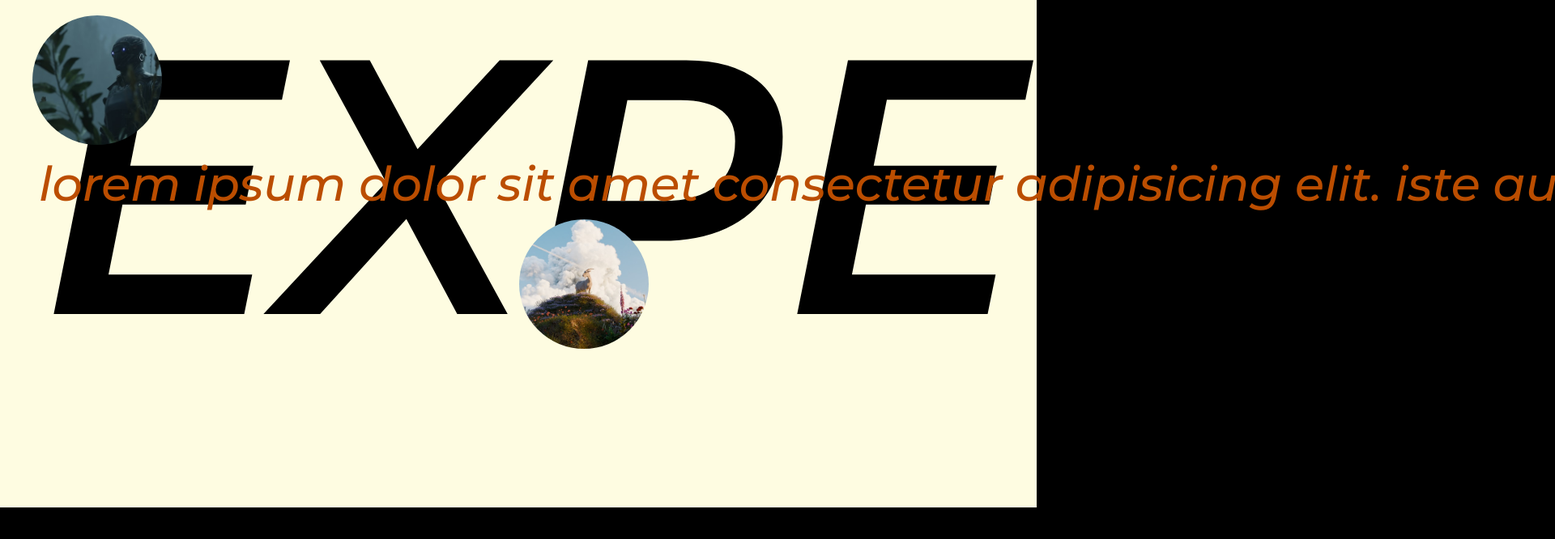
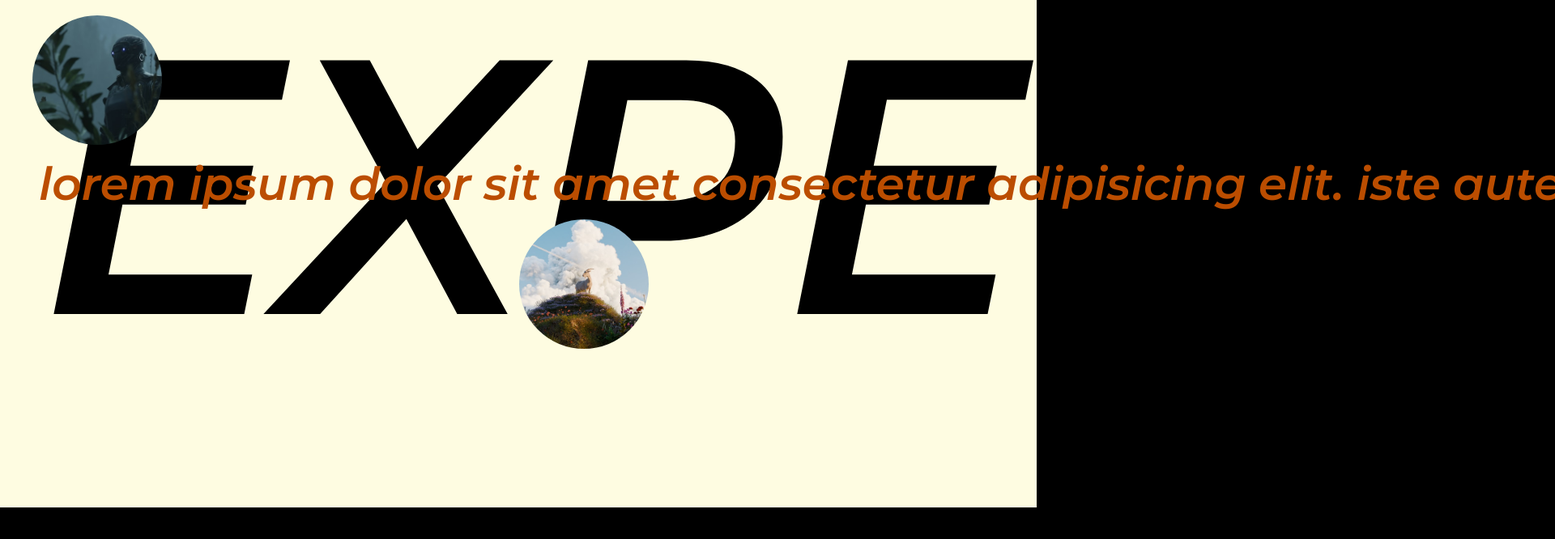
Before and after one commit to theharshdev/gsap, a website: page src/pages/index.html in a window 1280 px wide. Shown: the part 2149-2815 px from the top of the page at 81% size, 1920 px wide, since content can reach past the window. Drawn offline with nearby package versions, Linux system fonts and the light colour scheme.

Commit message:
Fix the hroizontal slider text size

```diff
--- a/src/pages/index.html
+++ b/src/pages/index.html
@@ -215,7 +215,7 @@
               class="absolute bottom-0 right-10 w-40 h-40 object-cover rounded-full"
             />
             <span
-              class="text-[4.6vw] font-medium lowercase text-amber-700 absolute top-1/2 left-12 -translate-y-1/2 whitespace-nowrap"
+              class="text-[4.4vw] lowercase text-amber-700 absolute top-1/2 left-12 -translate-y-1/2 whitespace-nowrap"
               >Lorem ipsum dolor sit amet consectetur adipisicing elit. Iste
               autem ipsam repellat magni fugit tenetur facilis officiis sit,
               dicta consequatur enim, quisquam temporibus, dolores eius
```
Also changed, not shown: src/output.css.
